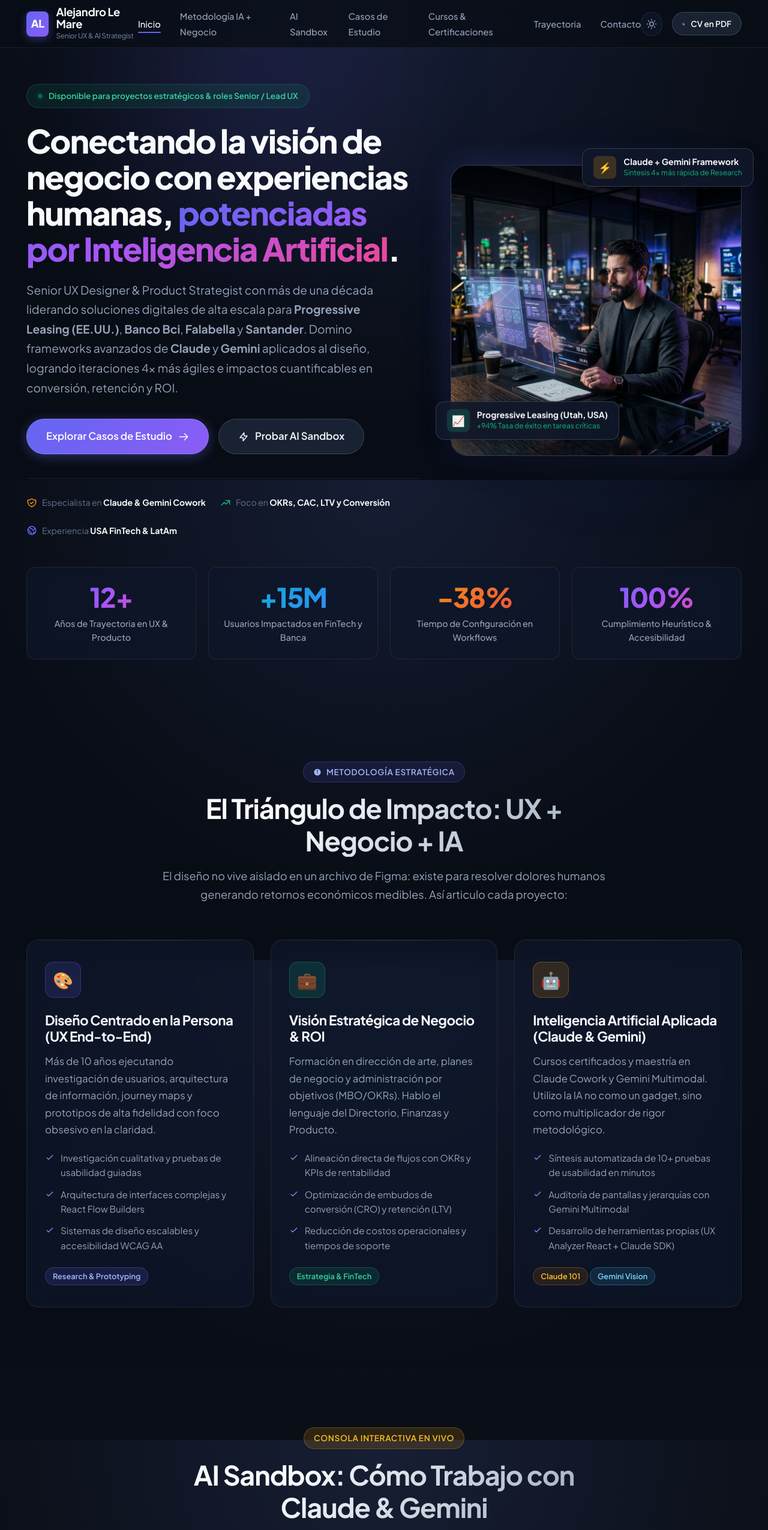
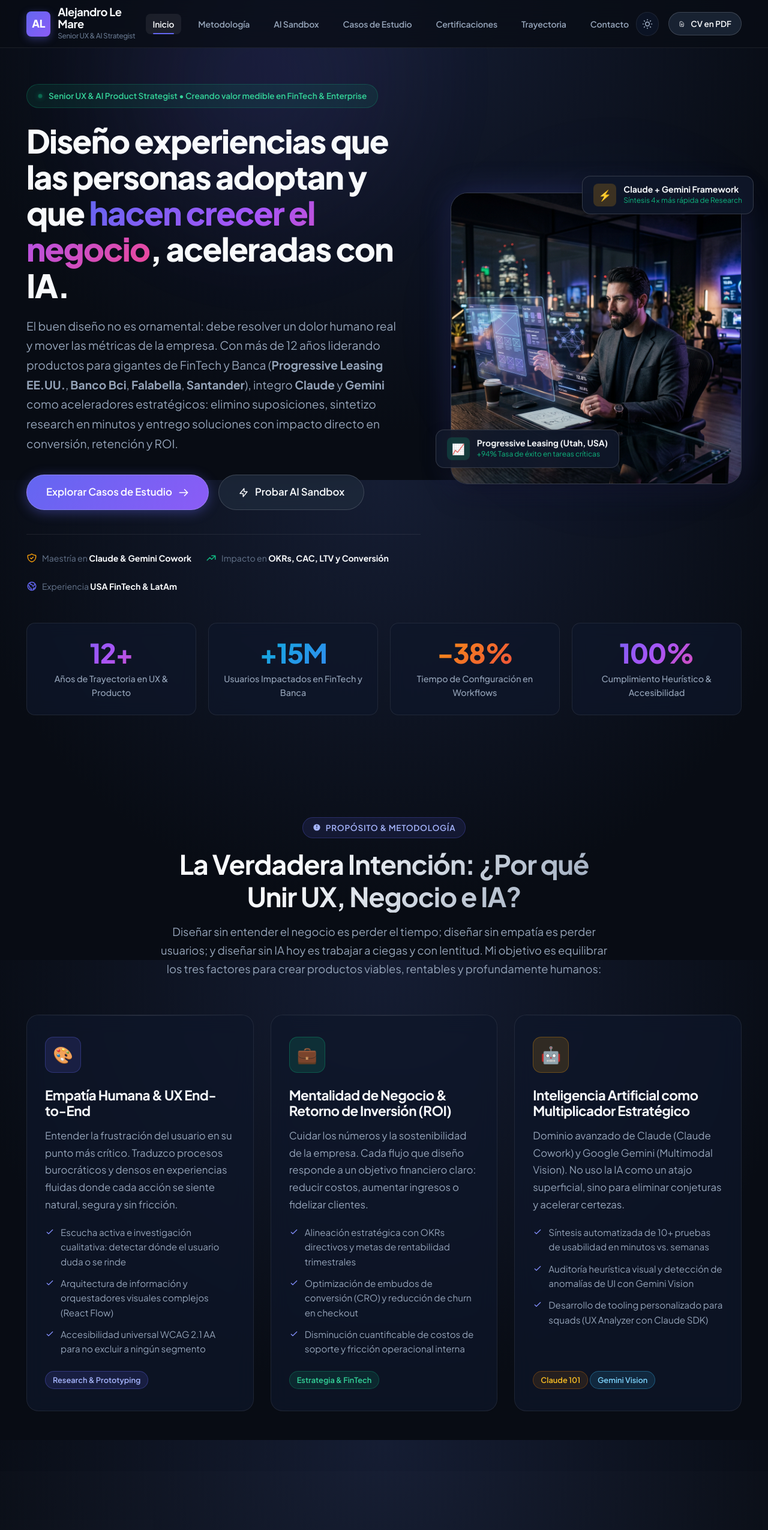
Before and after one commit to lemarealejandro/Portfolio, a plain HTML site: page index.html in a window 1280 px wide. Shown: the top 2550 px of the page at 60% size. Drawn offline with Linux system fonts and the light colour scheme.

Commit message:
refactor(ux-copy): streamline navbar to single line and elevate UX content connection

```diff
--- a/css/layout.css
+++ b/css/layout.css
@@ -72,29 +72,33 @@
 .nav-links {
   display: flex;
   align-items: center;
-  gap: 32px;
+  gap: 16px;
   list-style: none;
 }
 
 .nav-link {
-  font-size: 0.92rem;
-  font-weight: 500;
+  font-size: 0.88rem;
+  font-weight: 600;
   color: var(--text-secondary);
   position: relative;
-  padding: 6px 0;
-  transition: color var(--transition-fast);
+  padding: 8px 12px;
+  border-radius: var(--radius-sm);
+  white-space: nowrap;
+  letter-spacing: -0.01em;
+  transition: all var(--transition-fast);
 }
 
 .nav-link:hover, .nav-link.active {
   color: var(--text-primary);
+  background: var(--bg-glass-active);
 }
 
 .nav-link.active::after {
   content: '';
   position: absolute;
   bottom: 0;
-  left: 0;
-  right: 0;
+  left: 12px;
+  right: 12px;
   height: 2px;
   background: var(--color-primary);
   border-radius: var(--radius-full);
--- a/index.html
+++ b/index.html
@@ -44,10 +44,10 @@
       <nav>
         <ul class="nav-links" id="nav-links">
           <li><a href="#hero" class="nav-link active" id="link-hero">Inicio</a></li>
-          <li><a href="#metodologia" class="nav-link" id="link-metodologia">Metodología IA + Negocio</a></li>
+          <li><a href="#metodologia" class="nav-link" id="link-metodologia">Metodología</a></li>
           <li><a href="#simulador" class="nav-link" id="link-simulador">AI Sandbox</a></li>
           <li><a href="#casos" class="nav-link" id="link-casos">Casos de Estudio</a></li>
-          <li><a href="#cursos" class="nav-link" id="link-cursos">Cursos & Certificaciones</a></li>
+          <li><a href="#cursos" class="nav-link" id="link-cursos">Certificaciones</a></li>
           <li><a href="#trayectoria" class="nav-link" id="link-trayectoria">Trayectoria</a></li>
           <li><a href="#contacto" class="nav-link" id="link-contacto">Contacto</a></li>
         </ul>
@@ -92,16 +92,16 @@
           <div class="hero-content">
             <div class="hero-status-pill">
               <span class="status-dot"></span>
-              Disponible para proyectos estratégicos & roles Senior / Lead UX
+              Senior UX & AI Product Strategist • Creando valor medible en FinTech & Enterprise
             </div>
 
             <h1 class="hero-title">
-              Conectando la visión de negocio con experiencias humanas,
-              <span class="gradient-text">potenciadas por Inteligencia Artificial</span>.
+              Diseño experiencias que las personas adoptan y que
+              <span class="gradient-text">hacen crecer el negocio</span>, aceleradas con IA.
             </h1>
 
             <p class="hero-description">
-              Senior UX Designer & Product Strategist con más de una década liderando soluciones digitales de alta escala para <strong>Progressive Leasing (EE.UU.)</strong>, <strong>Banco Bci</strong>, <strong>Falabella</strong> y <strong>Santander</strong>. Domino frameworks avanzados de <strong>Claude</strong> y <strong>Gemini</strong> aplicados al diseño, logrando iteraciones 4x más ágiles e impactos cuantificables en conversión, retención y ROI.
+              El buen diseño no es ornamental: debe resolver un dolor humano real y mover las métricas de la empresa. Con más de 12 años liderando productos para gigantes de FinTech y Banca (<strong>Progressive Leasing EE.UU.</strong>, <strong>Banco Bci</strong>, <strong>Falabella</strong>, <strong>Santander</strong>), integro <strong>Claude</strong> y <strong>Gemini</strong> como aceleradores estratégicos: elimino suposiciones, sintetizo research en minutos y entrego soluciones con impacto directo en conversión, retención y ROI.
             </p>
 
             <div class="hero-cta-group">
@@ -126,13 +126,13 @@
                 <svg width="18" height="18" fill="none" stroke="#F59E0B" viewBox="0 0 24 24">
                   <path stroke-linecap="round" stroke-linejoin="round" stroke-width="2" d="M9 12l2 2 4-4m5.618-4.016A11.955 11.955 0 0112 2.944a11.955 11.955 0 01-8.618 3.04A12.02 12.02 0 003 9c0 5.591 3.824 10.29 9 11.622 5.176-1.332 9-6.03 9-11.622 0-1.042-.133-2.052-.382-3.016z"></path>
                 </svg>
-                <span>Especialista en <strong>Claude & Gemini Cowork</strong></span>
+                <span>Maestría en <strong>Claude & Gemini Cowork</strong></span>
               </div>
               <div class="highlight-item">
                 <svg width="18" height="18" fill="none" stroke="#10B981" viewBox="0 0 24 24">
                   <path stroke-linecap="round" stroke-linejoin="round" stroke-width="2" d="M13 7h8m0 0v8m0-8l-8 8-4-4-6 6"></path>
                 </svg>
-                <span>Foco en <strong>OKRs, CAC, LTV y Conversión</strong></span>
+                <span>Impacto en <strong>OKRs, CAC, LTV y Conversión</strong></span>
               </div>
               <div class="highlight-item">
                 <svg width="18" height="18" fill="none" stroke="#6366F1" viewBox="0 0 24 24">
@@ -208,11 +208,11 @@
             <svg width="14" height="14" fill="currentColor" viewBox="0 0 20 20">
               <path d="M10 2a8 8 0 100 16 8 8 0 000-16zm1 11H9v-2h2v2zm0-4H9V5h2v4z"/>
             </svg>
-            Metodología Estratégica
+            Propósito & Metodología
           </div>
-          <h2 class="section-title">El Triángulo de Impacto: UX + Negocio + IA</h2>
+          <h2 class="section-title">La Verdadera Intención: ¿Por qué Unir UX, Negocio e IA?</h2>
           <p class="section-subtitle">
-            El diseño no vive aislado en un archivo de Figma: existe para resolver dolores humanos generando retornos económicos medibles. Así articulo cada proyecto:
+            Diseñar sin entender el negocio es perder el tiempo; diseñar sin empatía es perder usuarios; y diseñar sin IA hoy es trabajar a ciegas y con lentitud. Mi objetivo es equilibrar los tres factores para crear productos viables, rentables y profundamente humanos:
           </p>
         </div>
 
@@ -222,22 +222,22 @@
           <div class="glass-card triad-card">
             <div>
               <div class="triad-icon-box triad-icon-ux">🎨</div>
-              <h3>Diseño Centrado en la Persona (UX End-to-End)</h3>
+              <h3>Empatía Humana & UX End-to-End</h3>
               <p>
-                Más de 10 años ejecutando investigación de usuarios, arquitectura de información, journey maps y prototipos de alta fidelidad con foco obsesivo en la claridad.
+                Entender la frustración del usuario en su punto más crítico. Traduzco procesos burocráticos y densos en experiencias fluidas donde cada acción se siente natural, segura y sin fricción.
               </p>
               <ul class="triad-list">
                 <li>
                   <svg width="16" height="16" fill="none" stroke="currentColor" viewBox="0 0 24 24"><path stroke-linecap="round" stroke-linejoin="round" stroke-width="2" d="M5 13l4 4L19 7"></path></svg>
-                  <span>Investigación cualitativa y pruebas de usabilidad guiadas</span>
+                  <span>Escucha activa e investigación cualitativa: detectar dónde el usuario duda o se rinde</span>
                 </li>
                 <li>
                   <svg width="16" height="16" fill="none" stroke="currentColor" viewBox="0 0 24 24"><path stroke-linecap="round" stroke-linejoin="round" stroke-width="2" d="M5 13l4 4L19 7"></path></svg>
-                  <span>Arquitectura de interfaces complejas y React Flow Builders</span>
+                  <span>Arquitectura de información y orquestadores visuales complejos (React Flow)</span>
                 </li>
                 <li>
                   <svg width="16" height="16" fill="none" stroke="currentColor" viewBox="0 0 24 24"><path stroke-linecap="round" stroke-linejoin="round" stroke-width="2" d="M5 13l4 4L19 7"></path></svg>
-                  <span>Sistemas de diseño escalables y accesibilidad WCAG AA</span>
+                  <span>Accesibilidad universal WCAG 2.1 AA para no excluir a ningún segmento</span>
                 </li>
               </ul>
             </div>
@@ -250,22 +250,22 @@
           <div class="glass-card triad-card">
             <div>
               <div class="triad-icon-box triad-icon-biz">💼</div>
-              <h3>Visión Estratégica de Negocio & ROI</h3>
+              <h3>Mentalidad de Negocio & Retorno de Inversión (ROI)</h3>
               <p>
-                Formación en dirección de arte, planes de negocio y administración por objetivos (MBO/OKRs). Hablo el lenguaje del Directorio, Finanzas y Producto.
+                Cuidar los números y la sostenibilidad de la empresa. Cada flujo que diseño responde a un objetivo financiero claro: reducir costos, aumentar ingresos o fidelizar clientes.
               </p>
               <ul class="triad-list">
                 <li>
                   <svg width="16" height="16" fill="none" stroke="currentColor" viewBox="0 0 24 24"><path stroke-linecap="round" stroke-linejoin="round" stroke-width="2" d="M5 13l4 4L19 7"></path></svg>
-                  <span>Alineación directa de flujos con OKRs y KPIs de rentabilidad</span>
+                  <span>Alineación estratégica con OKRs directivos y metas de rentabilidad trimestrales</span>
                 </li>
                 <li>
                   <svg width="16" height="16" fill="none" stroke="currentColor" viewBox="0 0 24 24"><path stroke-linecap="round" stroke-linejoin="round" stroke-width="2" d="M5 13l4 4L19 7"></path></svg>
-                  <span>Optimización de embudos de conversión (CRO) y retención (LTV)</span>
+                  <span>Optimización de embudos de conversión (CRO) y reducción de churn en checkout</span>
                 </li>
                 <li>
                   <svg width="16" height="16" fill="none" stroke="currentColor" viewBox="0 0 24 24"><path stroke-linecap="round" stroke-linejoin="round" stroke-width="2" d="M5 13l4 4L19 7"></path></svg>
-                  <span>Reducción de costos operacionales y tiempos de soporte</span>
+                  <span>Disminución cuantificable de costos de soporte y fricción operacional interna</span>
                 </li>
               </ul>
             </div>
@@ -278,22 +278,22 @@
           <div class="glass-card triad-card">
             <div>
               <div class="triad-icon-box triad-icon-ai">🤖</div>
-              <h3>Inteligencia Artificial Aplicada (Claude & Gemini)</h3>
+              <h3>Inteligencia Artificial como Multiplicador Estratégico</h3>
               <p>
-                Cursos certificados y maestría en Claude Cowork y Gemini Multimodal. Utilizo la IA no como un gadget, sino como multiplicador de rigor metodológico.
+                Dominio avanzado de Claude (Claude Cowork) y Google Gemini (Multimodal Vision). No uso la IA como un atajo superficial, sino para eliminar conjeturas y acelerar certezas.
               </p>
               <ul class="triad-list">
                 <li>
                   <svg width="16" height="16" fill="none" stroke="currentColor" viewBox="0 0 24 24"><path stroke-linecap="round" stroke-linejoin="round" stroke-width="2" d="M5 13l4 4L19 7"></path></svg>
-                  <span>Síntesis automatizada de 10+ pruebas de usabilidad en minutos</span>
+                  <span>Síntesis automatizada de 10+ pruebas de usabilidad en minutos vs. semanas</span>
                 </li>
                 <li>
                   <svg width="16" height="16" fill="none" stroke="currentColor" viewBox="0 0 24 24"><path stroke-linecap="round" stroke-linejoin="round" stroke-width="2" d="M5 13l4 4L19 7"></path></svg>
-                  <span>Auditoría de pantallas y jerarquías con Gemini Multimodal</span>
+                  <span>Auditoría heurística visual y detección de anomalías de UI con Gemini Vision</span>
                 </li>
                 <li>
                   <svg width="16" height="16" fill="none" stroke="currentColor" viewBox="0 0 24 24"><path stroke-linecap="round" stroke-linejoin="round" stroke-width="2" d="M5 13l4 4L19 7"></path></svg>
-                  <span>Desarrollo de herramientas propias (UX Analyzer React + Claude SDK)</span>
+                  <span>Desarrollo de tooling personalizado para squads (UX Analyzer con Claude SDK)</span>
                 </li>
               </ul>
             </div>
@@ -314,11 +314,11 @@
       <div class="container">
         <div class="section-header">
           <div class="section-tag" style="background: rgba(245, 158, 11, 0.15); border-color: rgba(245, 158, 11, 0.3); color: #FBBF24;">
-            Consola Interactiva en Vivo
+            Demostrador Interactivo
           </div>
-          <h2 class="section-title">AI Sandbox: Cómo Trabajo con Claude & Gemini</h2>
+          <h2 class="section-title">La IA en la Práctica: De la Hipótesis al Impacto Real</h2>
           <p class="section-subtitle">
-            Selecciona un caso de uso real para ver la interacción paso a paso entre los requerimientos de negocio, el procesamiento con IA y el entregable UX:
+            Aquí no hay conceptos abstractos. Explora en vivo cómo aplico prompts estructurados con Claude y Gemini para resolver problemas reales de negocio y acelerar decisiones de diseño:
           </p>
         </div>
 
@@ -446,11 +446,11 @@
       <div class="container">
         <div class="section-header">
           <div class="section-tag">
-            Portafolio Seleccionado
+            Resultados Comprobados
           </div>
-          <h2 class="section-title">Casos de Estudio con Impacto Medible</h2>
+          <h2 class="section-title">Casos de Estudio: Problemas Reales, Impacto Medible</h2>
           <p class="section-subtitle">
-            Haz clic en cualquiera de los proyectos para abrir el desglose detallado con capturas de interfaz, métricas de negocio y la integración de IA:
+            Historias reales de cómo la investigación centrada en las personas, la visión de negocio y la aceleración con IA resolvieron fricciones críticas en grandes organizaciones:
           </p>
         </div>
 
@@ -479,7 +479,7 @@
               </div>
               <h3 class="case-title">React Flow Builder & Portal Operativo Lease-to-Own</h3>
               <p class="case-desc">
-                Diseño de herramienta interactiva de orquestación de aprobaciones de crédito multinivel, monitoreo de ejecuciones y trazabilidad de gobernanza para retail masivo en Estados Unidos.
+                Transformé un proceso burocrático de semanas en un orquestador visual intuitivo de reglas y aprobaciones para retail masivo en EE.UU., acelerando la síntesis de pruebas de usabilidad con Claude Cowork para reducir un 38% el tiempo de configuración y asegurar 100% de compliance.
               </p>
               <div class="case-metrics-strip">
                 <div class="case-metric-item">
@@ -511,7 +511,7 @@
               </div>
               <h3 class="case-title">Democratización de Plataforma de Inversiones Digitales</h3>
               <p class="case-desc">
-                Rediseño integral de la experiencia de contratación de fondos e inversiones para personas, transformando lenguaje técnico en simuladores interactivos basados en metas reales.
+                Eliminé el miedo a invertir traduciendo la jerga financiera densa en simuladores interactivos guiados por metas de vida reales, combinando microcopy empático testeado con IA para incrementar en 32% los nuevos inversionistas activos.
               </p>
               <div class="case-metrics-strip">
                 <div class="case-metric-item">
@@ -543,7 +543,7 @@
               </div>
               <h3 class="case-title">Optimización de Funnel de Compra y Escalamiento Regional</h3>
               <p class="case-desc">
-                Auditoría heurística y unificación de componentes del carrito de compras y selección de despacho para el mayor marketplace del cono sur, impactando a millones de compradores.
+                Unifiqué la experiencia de checkout y selección de despacho para más de 15 millones de compradores mensuales en 3 países, reduciendo drásticamente la fricción en el carrito y generando un aumento del 1.8% en la tasa de conversión global (CRO).
               </p>
               <div class="case-metrics-strip">
                 <div class="case-metric-item">
@@ -575,7 +575,7 @@
               </div>
               <h3 class="case-title">Ecosistemas Móviles Nativos y Apps de Campo B2B</h3>
               <p class="case-desc">
-                Desarrollo de pantallas nativas para la fintech Superdigital de Santander, flujos para Transbank y aplicación híbrida en terreno para personal técnico de Telefónica en Ionic 4.
+                Diseñé interfaces táctiles resistentes para técnicos de terreno de Telefónica con soporte offline en Ionic 4 y flujos de enrolamiento veloz para la fintech Superdigital de Santander, reduciendo en 50% los tiempos de resolución en campo.
               </p>
               <div class="case-metrics-strip">
                 <div class="case-metric-item">
```
